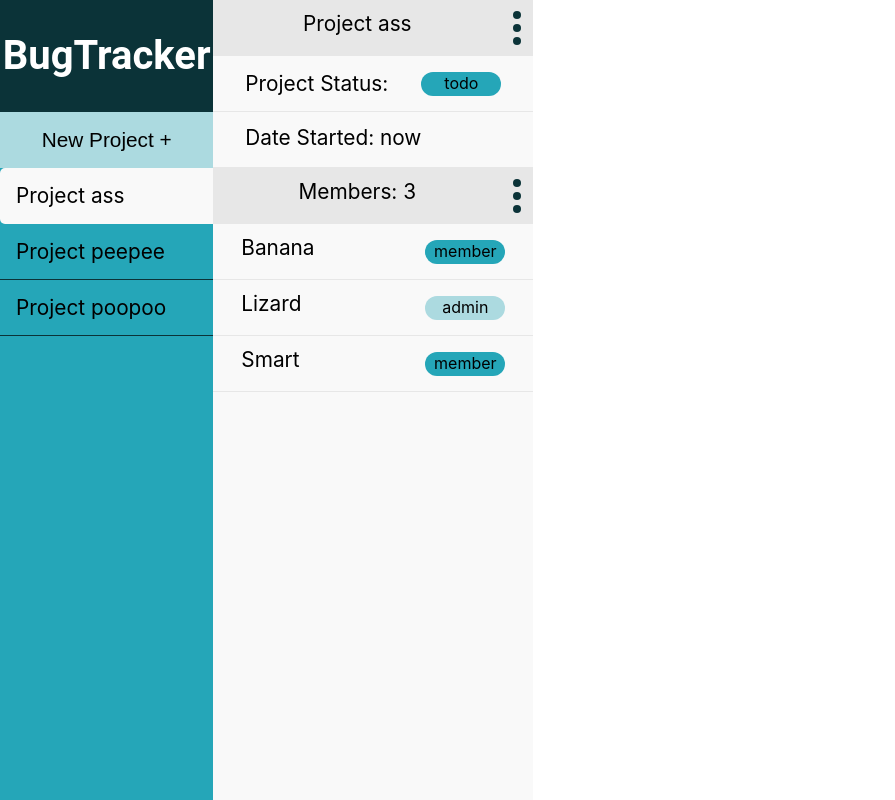
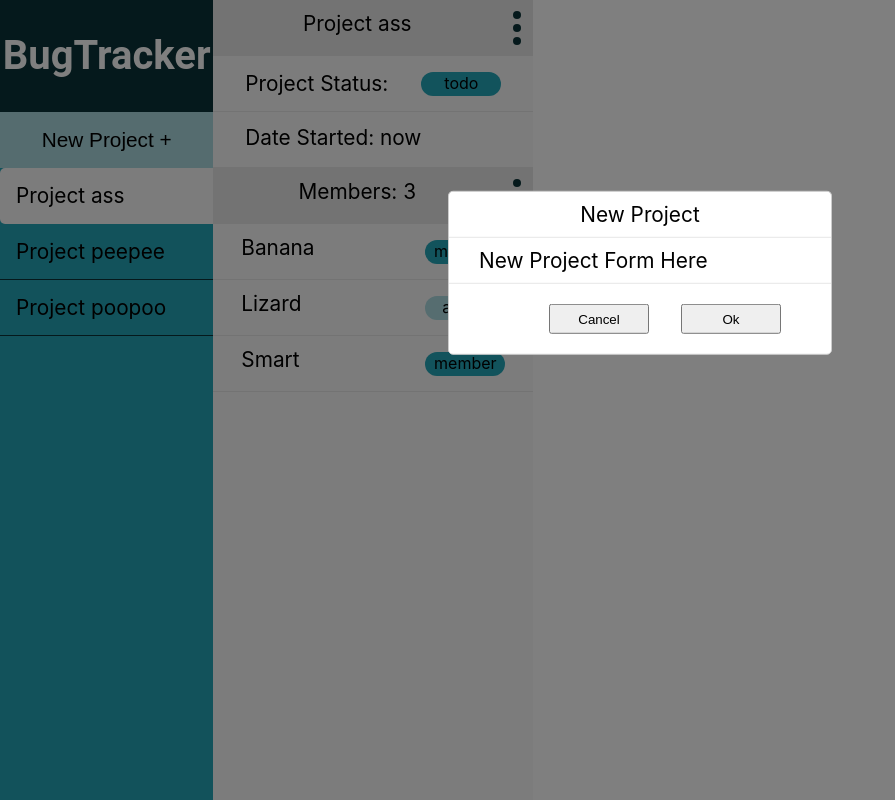
Before and after one commit to St-Creamer/bugtracker, a React (Create React App) app: page /Home in a window 1280 px wide. Both pictures are taken after a click on the button "New Project +". Shown: the whole page, without its empty margins (0-895 px from the left). Built offline with nearby package versions, Linux system fonts and the light colour scheme.

Commit message:
added modals in previous placeholders

```diff
--- a/src/HomeComponents/MembersSectionComponents/MembersHeader.tsx
+++ b/src/HomeComponents/MembersSectionComponents/MembersHeader.tsx
@@ -6,40 +6,48 @@ import { ModalFooter } from "../../ModalSlug/ModalFooter";
 import { ModalHeader } from "../../ModalSlug/ModalHeader";
 import { SpecialButton } from "../SpecialButton";
 
-interface Props{count?:number}
+interface Props {
+  count?: number;
+}
 
 const MembersHeaderStyle = styled.div<Props>`
-    height:3.5rem;
-    width:100%;
-    display:flex;
-    justify-content:space-between;
-    background-color:${Props => Props.theme.color.basic2};
-    padding:0;
-    font-size: ${(Props) => Props.theme.font.large};
-    line-height: 3rem;
+  height: 3.5rem;
+  width: 100%;
+  display: flex;
+  justify-content: space-between;
+  background-color: ${(Props) => Props.theme.color.basic2};
+  padding: 0;
+  font-size: ${(Props) => Props.theme.font.large};
+  line-height: 3rem;
   text-align: center;
-`
+`;
 const MembersCount = styled.div`
-    width:90%;
-`
+  width: 90%;
+`;
+const ButtonStyle = styled.button`
+  width: 100px;
+  height: 30px;
+  margin-left:2rem;
+`;
 
-
-export const MembersHeader: React.FC<Props> = ({count}) => {
-  const [toggle,setToggle] = useState<boolean>(false);
-  const modalHandler = ()=>{
+export const MembersHeader: React.FC<Props> = ({ count }) => {
+  const [toggle, setToggle] = useState<boolean>(false);
+  const modalHandler = () => {
     setToggle(!toggle);
-    console.log("modal handler called")
-  }
+  };
   return (
     <MembersHeaderStyle>
-        <MembersCount>Members: {count}</MembersCount>
-        <SpecialButton modalHandler={modalHandler}/>
+      <MembersCount>Members: {count}</MembersCount>
+      <SpecialButton modalHandler={modalHandler} />
 
-        <Modal show={toggle} clicked={modalHandler}>
-          <ModalHeader> header here</ModalHeader>
-          <ModalBody> big ol body</ModalBody>
-          <ModalFooter> feet</ModalFooter>
-        </Modal>
+      <Modal show={toggle} clicked={modalHandler}>
+        <ModalHeader>Manage Members</ModalHeader>
+        <ModalBody> Member management here</ModalBody>
+        <ModalFooter>
+          <ButtonStyle onClick={modalHandler}>Cancel</ButtonStyle>
+          <ButtonStyle onClick={modalHandler}>Ok</ButtonStyle>
+        </ModalFooter>
+      </Modal>
     </MembersHeaderStyle>
   );
 };
--- a/src/HomeComponents/ProjectSectionComponents/ProjectSection.tsx
+++ b/src/HomeComponents/ProjectSectionComponents/ProjectSection.tsx
@@ -1,8 +1,12 @@
-import React, { useContext } from "react";
+import React, { useContext, useState } from "react";
 import styled from "styled-components";
 import { SpecialButton } from "../SpecialButton";
 import { SpecialLabel } from "../Label";
 import { CurrentProjectContext } from "../../CurrentProjectContext";
+import { Modal } from "../../ModalSlug/Modal";
+import { ModalBody } from "../../ModalSlug/ModalBody";
+import { ModalFooter } from "../../ModalSlug/ModalFooter";
+import { ModalHeader } from "../../ModalSlug/ModalHeader";
 
 interface Props {}
 
@@ -11,7 +15,7 @@ const ProjectPropertiesStyle = styled.div`
   flex-direction: column;
   width: 100%;
 `;
-const ProjectNameSection = styled.div`
+const ProjectHeader = styled.div`
   height: 3.5rem;
   background-color: ${(Props) => Props.theme.color.basic2};
   line-height: 3rem;
@@ -55,6 +59,13 @@ const Date = styled.div`
   height: 100%;
 `;
 
+const ButtonStyle = styled.button`
+  width: 100px;
+  height: 30px;
+  margin-left:2rem;
+`;
+
+
 export const ProjectSection: React.FC<Props> = () => {
   const CurrentProjectValue = useContext(CurrentProjectContext);
   //label config
@@ -74,12 +85,26 @@ export const ProjectSection: React.FC<Props> = () => {
       color = "#E7E7E7";
       break;
   }
+  //modal state
+  const [toggle,setToggle] = useState<boolean>(false);
+  const modalHandler = () => {
+    setToggle(!toggle);
+    console.log("modal handler called");
+  };
   return (
     <ProjectPropertiesStyle>
-      <ProjectNameSection>
+      <ProjectHeader>
         <ProjectName>{CurrentProjectValue.current.name}</ProjectName>
-        <SpecialButton />
-      </ProjectNameSection>
+        <SpecialButton modalHandler={modalHandler}/>
+        <Modal show={toggle} clicked={modalHandler}>
+        <ModalHeader>Manage Projects</ModalHeader>
+        <ModalBody> project management here</ModalBody>
+        <ModalFooter>
+          <ButtonStyle onClick={modalHandler}>Cancel</ButtonStyle>
+
+        </ModalFooter>
+      </Modal>
+      </ProjectHeader>
       <ProjectStatus>
         <Status>Project Status:</Status>
         <SpecialLabel text={text} color={color} />
--- a/src/ModalSlug/Modal.tsx
+++ b/src/ModalSlug/Modal.tsx
@@ -1,9 +1,6 @@
 import React from "react";
 import styled from "styled-components";
 import { Backdrop } from "./Backdrop";
-import { ModalBody } from "./ModalBody";
-import { ModalFooter } from "./ModalFooter";
-import { ModalHeader } from "./ModalHeader";
 
 interface Props {
   show: boolean;
@@ -15,27 +12,27 @@ export const Modal: React.FC<Props> = (Props) => {
     position: fixed;
     z-index: 500;
     background-color: white;
-    width: 70%;
+    min-width: 30vw;
     border: 1px solid #ccc;
-    padding: 16px;
-    left: 15%;
     top: 30%;
+    left: 50%;
+    transform: translate(-50%, -30%);
     box-sizing: border-box;
     transition: all 0.3s ease-out;
     border-radius: 5px;
     opacity: ${Props.show ? "1" : "0"};
-    transform: ${Props.show ? "translate(0,0)" : "translate(100vh,100vw)"};
-    display:flex;
+    display: flex;
+    flex-direction: column;
+    justify-content: space-evenly;
   `;
   return (
     <>
-      <Backdrop clicked={Props.clicked} show={Props.show} />
-      <ModalStyle>
-        <ModalHeader />
-        <ModalBody />
-        <ModalFooter />
-        {Props.children}
-      </ModalStyle>
+      {Props.show ? (
+        <>
+          <Backdrop clicked={Props.clicked} show={Props.show} />
+          <ModalStyle>{Props.children}</ModalStyle>{" "}
+        </>
+      ) : null}
     </>
   );
 };
--- a/src/ModalSlug/ModalBody.tsx
+++ b/src/ModalSlug/ModalBody.tsx
@@ -1,11 +1,14 @@
 import React from "react";
+import styled from "styled-components";
 
 interface Props {}
 
+const ModalBodyStyle = styled.div`
+  font-size:${Props => Props.theme.font.large};
+  text-align: left;
+  padding: 10px 30px 10px 30px;
+`;
+
 export const ModalBody: React.FC<Props> = (Props) => {
-  return (
-    <>
-        {Props.children}
-    </>
-  );
+  return <ModalBodyStyle>{Props.children}</ModalBodyStyle>;
 };
--- a/src/ModalSlug/ModalFooter.tsx
+++ b/src/ModalSlug/ModalFooter.tsx
@@ -1,11 +1,20 @@
 import React from "react";
+import styled from "styled-components";
 
 interface Props {}
 
+const ModalFooterStyle = styled.div`
+  border-top:  1px solid ${Props => Props.theme.color.basic2};
+  padding:20px 50px 20px 50px;
+  display:flex;
+  flex-direction:row;
+  justify-content:flex-end;
+`
+
 export const ModalFooter: React.FC<Props> = (Props) => {
   return (
-    <>
+    <ModalFooterStyle>
         {Props.children}
-    </>
+    </ModalFooterStyle>
   );
 };
--- a/src/ModalSlug/ModalHeader.tsx
+++ b/src/ModalSlug/ModalHeader.tsx
@@ -1,11 +1,20 @@
 import React from "react";
+import styled from "styled-components";
 
 interface Props {}
 
+const ModalHeaderStyle = styled.div`
+  border-bottom: 1px solid ${Props => Props.theme.color.basic2};
+  padding:10px;
+  text-align:center;
+  font-size:${Props => Props.theme.font.large};
+  text-transform:capitalize;
+`
+
 export const ModalHeader: React.FC<Props> = (Props) => {
   return (
-    <>
+    <ModalHeaderStyle>
         {Props.children}
-    </>
+    </ModalHeaderStyle>
   );
 };
--- a/src/Pages/Home.tsx
+++ b/src/Pages/Home.tsx
@@ -11,6 +11,17 @@ import { MemberSection } from "../HomeComponents/MembersSectionComponents/Member
 import { IProject } from "../App";
 import { ProjectsContext } from "../ProjectsContext";
 import { CurrentProjectContext } from "../CurrentProjectContext";
+import { Modal } from "../ModalSlug/Modal";
+import { ModalBody } from "../ModalSlug/ModalBody";
+import { ModalFooter } from "../ModalSlug/ModalFooter";
+import { ModalHeader } from "../ModalSlug/ModalHeader";
+import styled from "styled-components";
+
+const ButtonStyle = styled.button`
+  width: 100px;
+  height: 30px;
+  margin-left: 2rem;
+`;
 
 export const Home: React.FC = () => {
   const ProjectsValue = useContext(ProjectsContext);
@@ -28,13 +39,26 @@ export const Home: React.FC = () => {
       setActive(index);
     }
   };
+  //new project modal logic
+  const [toggle, setToggle] = useState<boolean>(false);
+  const modalHandler = () => {
+    setToggle(!toggle);
+  };
 
   return (
     <Background>
       <CurrentProjectContext.Provider value={CurrentProjectValue}>
         <Frame size={20} color={Theme.color.primary2}>
           <Logo>BugTracker</Logo>
-          <NewProject>New Project +</NewProject>
+          <NewProject onClick={modalHandler}>New Project +</NewProject>
+          <Modal show={toggle} clicked={modalHandler}>
+            <ModalHeader>New Project</ModalHeader>
+            <ModalBody> New Project Form Here</ModalBody>
+            <ModalFooter>
+              <ButtonStyle onClick={modalHandler}>Cancel</ButtonStyle>
+              <ButtonStyle onClick={modalHandler}>Ok</ButtonStyle>
+            </ModalFooter>
+          </Modal>
           {/* this part serves as tabs */}
           <ProjectsContainer>
             {ProjectsValue.projects.map((item: IProject, i) => (
```
